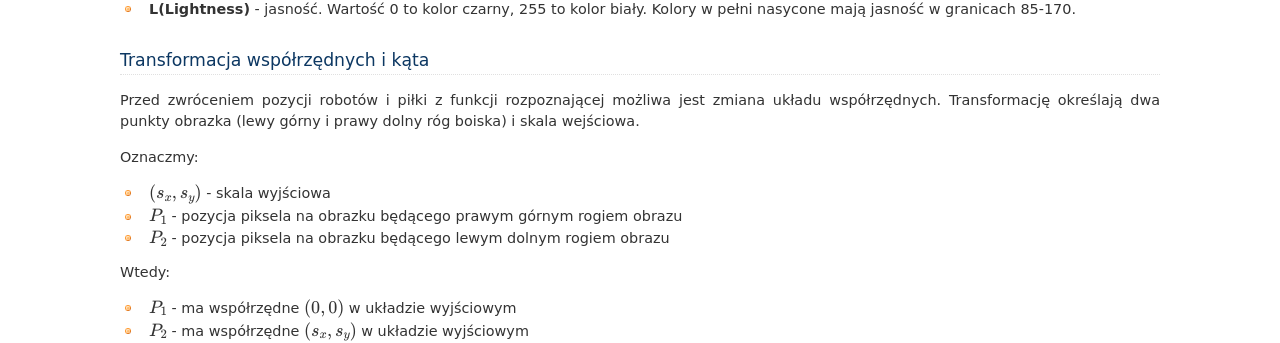
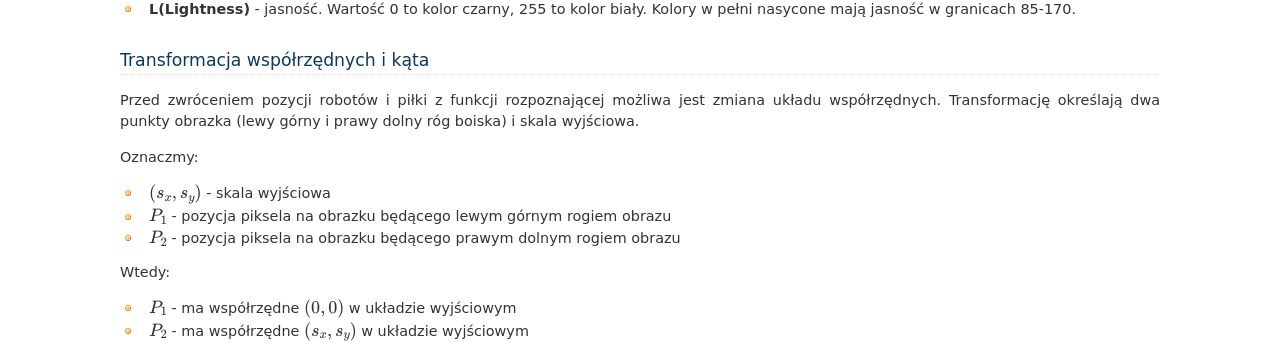
Before and after one commit to admchr/agh-mirosot-vision, a Sphinx documentation site: the page built from doc/user/generaldoc.rst, in a window 1280 px wide and 900 px high, scrolled down 1175 px. Shown: the part 168-511 px from the top of the window. Built offline with Sphinx 7.4.7, drawn with Linux system fonts in a browser that asks for light colours; formulas are drawn with MathJax 3; pages that are not in the unit, such as notebooks, are missing from menus.

Commit message:
last fixes

```diff
--- a/doc/user/apidoc.rst
+++ b/doc/user/apidoc.rst
@@ -15,7 +15,7 @@ Przykładowy minimalny program wykorzystujący interfejs jest dość prosty::
     amv_config_init(&config);
     config.image_width = WIDTH;
     config.image_height = HEIGHT;
-    load_config(&config, argv[2]);
+    fill_the_config_fields(&config);
 
     struct amv_state state;
     amv_state_new(&state, &config);
--- a/doc/user/generaldoc.rst
+++ b/doc/user/generaldoc.rst
@@ -89,13 +90,13 @@ Transformacja współrzędnych i kąta
 
 Przed zwróceniem pozycji robotów i piłki z funkcji rozpoznającej możliwa jest zmiana
 układu współrzędnych. Transformację określają dwa punkty obrazka (lewy górny i
-prawy dolny róg boiska) i skala wejściowa.
+prawy dolny róg boiska) i skala wyjściowa.
 
 Oznaczmy:
 
 * :math:`(s_x, s_y)` - skala wyjściowa
-* :math:`P_1` - pozycja piksela na obrazku będącego prawym górnym rogiem obrazu
-* :math:`P_2` - pozycja piksela na obrazku będącego lewym dolnym rogiem obrazu
+* :math:`P_1` - pozycja piksela na obrazku będącego lewym górnym rogiem obrazu
+* :math:`P_2` - pozycja piksela na obrazku będącego prawym dolnym rogiem obrazu
 
 Wtedy:
 
--- a/doc/user/userdoc.rst
+++ b/doc/user/userdoc.rst
@@ -13,6 +13,8 @@ Dokumentacja użytkownika
 .. toctree::
 
     generaldoc
-    uidoc
     apidoc
     xmldoc
+
+..
+    uidoc
```
Also changed, not shown: other parts of doc/user/generaldoc.rst (+1 -0 lines), doc/camera.png (added), doc/cameraChoice.png (added), doc/primaryColors.png (added), doc/results.png (added), doc/secColors.png (added), doc/views.png (added), 1 other file.
